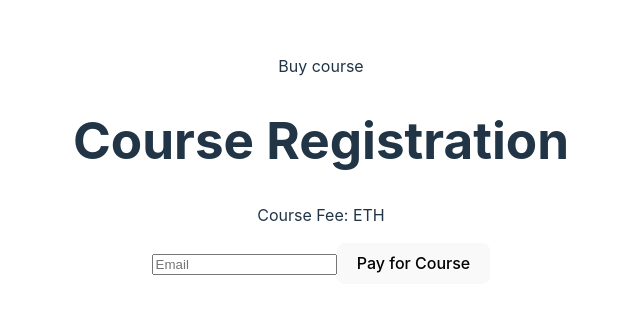
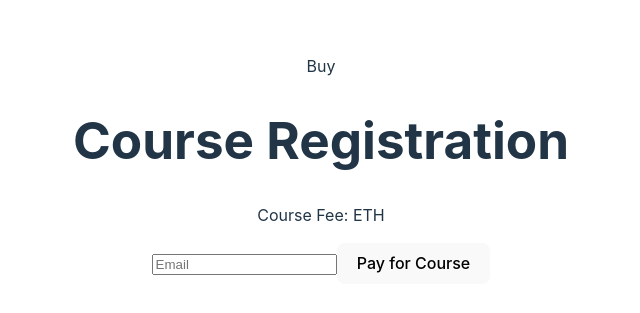
Before and after one commit to Aditya-2407-G/WEB3, a React (Vite) app in the folder client/: page / in a window 1280 px wide. Shown: the part 231-544 px from the top of the page, without its empty margins (319-959 px from the left). Built offline with nearby package versions, Linux system fonts and the light colour scheme.

Commit message:
Update CourseRegistration.tsx

```diff
--- a/client/src/CourseRegistration.tsx
+++ b/client/src/CourseRegistration.tsx
@@ -21,7 +21,7 @@ export const CourseRegistration = ({web3, courseContract, courseFee}) => {
 
     return (
         <div>
-            Buy course
+            Buy
             <br/>
             <h1>Course Registration</h1>
             <p>Course Fee: {courseFee} ETH</p>
```
